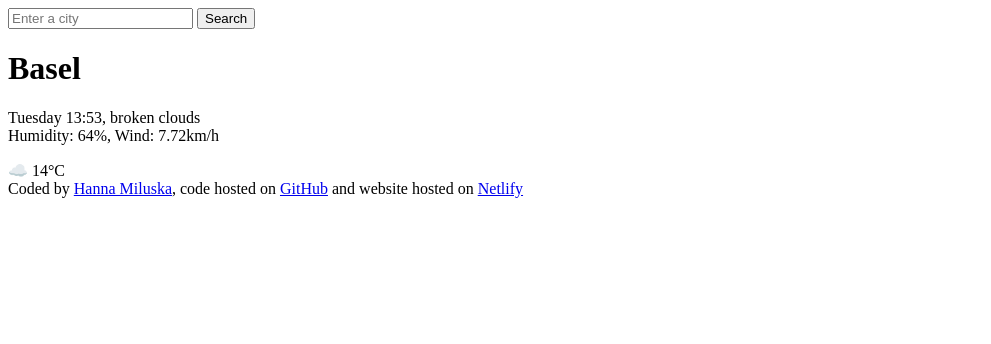
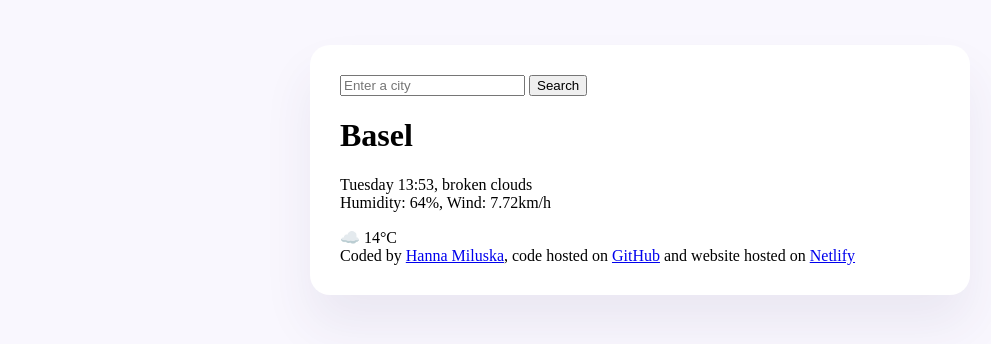
Before and after one commit to h2mil/SheCodes_Plus_WeatherApp, a plain HTML site: page index.html in a window 1280 px wide. Shown: the whole page, without its empty margins (0-991 px from the left). Drawn offline with Linux system fonts and the light colour scheme.

Commit message:
worked on CSS (body+div .weather-app), added roboto font

```diff
--- a/index.html
+++ b/index.html
@@ -4,9 +4,16 @@
     <meta charset="UTF-8" />
     <meta name="viewport" content="width=device-width, initial-scale=1.0" />
     <link rel="stylesheet" href="style.css" />
+    <link rel="preconnect" href="https://fonts.googleapis.com" />
+    <link rel="preconnect" href="https://fonts.gstatic.com" crossorigin />
+    <link
+      href="https://fonts.googleapis.com/css2?family=Poppins:ital,wght@0,100;0,200;0,300;0,400;0,500;0,600;0,700;0,800;0,900;1,100;1,200;1,300;1,400;1,500;1,600;1,700;1,800;1,900&family=Quicksand:wght@300..700&family=Roboto+Mono:ital,wght@0,100..700;1,100..700&family=Roboto:ital,wght@0,100;0,300;0,400;0,500;0,700;0,900;1,100;1,300;1,400;1,500;1,700;1,900&display=swap"
+      rel="stylesheet"
+    />
     <title>Weather App</title>
   </head>
   <body>
+    <div class="weather-app">
       <header>
         <form>
           <input type="search" placeholder="Enter a city" required />
@@ -16,15 +23,17 @@
       <main>
         <div>
           <h1>Basel</h1>
-        <p>Tuesday 13:53, broken clouds <br />Humidity: 64%, Wind: 7.72km/h</p>
+          <p>
+            Tuesday 13:53, broken clouds <br />Humidity: 64%, Wind: 7.72km/h
+          </p>
         </div>
 
         <div>☁️ 14°C</div>
       </main>
       <footer>
         Coded by
-      <a href="https://github.com/h2mil" target="_blank">Hanna Miluska</a>, code
-      hosted on
+        <a href="https://github.com/h2mil" target="_blank">Hanna Miluska</a>,
+        code hosted on
         <a
           href="https://github.com/h2mil/SheCodes_Plus_WeatherApp"
           target="_blank"
@@ -37,6 +46,7 @@
           >Netlify</a
         >
       </footer>
+    </div>
     <script src="script.js"></script>
   </body>
 </html>
--- a/style.css
+++ b/style.css
@@ -0,0 +1,12 @@
+body {
+  background-color: #f9f7fe;
+}
+.weather-app {
+  background-color: white;
+  max-width: 600px;
+  border-radius: 20px;
+  display: block;
+  margin: 45px auto;
+  padding: 30px;
+  box-shadow: 0 30px 50px rgba(65, 50, 100, 0.08);
+}
```
Lines whose indentation alone changed are shown as unchanged.
